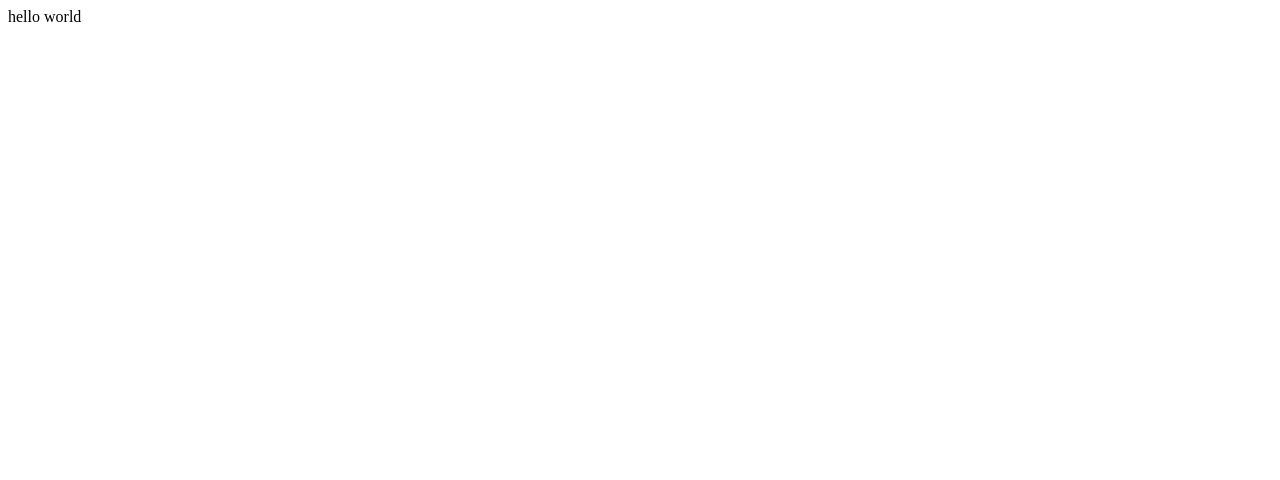
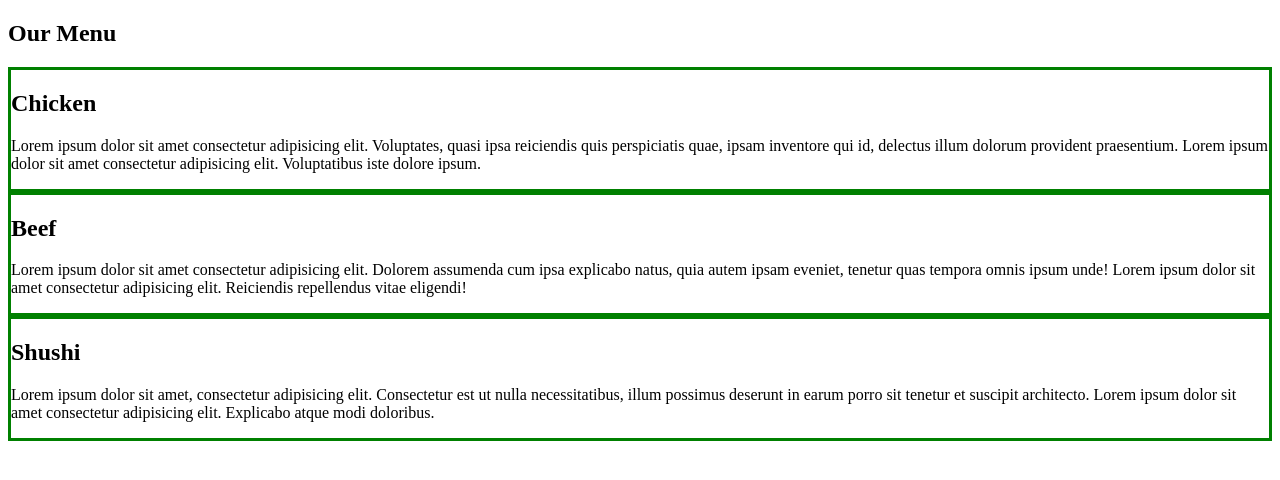
Before and after one commit to sidramwaseem/module-2-solution, a plain HTML site: page index.html in a window 1280 px wide. Drawn offline with Linux system fonts and the light colour scheme.

Commit message:
another commit

```diff
--- a/index.html
+++ b/index.html
@@ -4,9 +4,28 @@
   <meta charset="UTF-8">
   <meta http-equiv="X-UA-Compatible" content="IE=edge">
   <meta name="viewport" content="width=device-width, initial-scale=1.0">
-  <title>Document</title>
+  <link rel="stylesheet" href="style.css">
+  <title>Assignment Solution for Module-2</title>
 </head>
 <body>
-  hello world
+  <section>
+    <div>
+      <h1>Our Menu</h1>
+    </div>
+    <div>
+      <div class="menu-item">
+        <h2>Chicken</h2>
+        <p>Lorem ipsum dolor sit amet consectetur adipisicing elit. Voluptates, quasi ipsa reiciendis quis perspiciatis quae, ipsam inventore qui id, delectus illum dolorum provident praesentium. Lorem ipsum dolor sit amet consectetur adipisicing elit. Voluptatibus iste dolore ipsum.</p>
+      </div>
+      <div class="menu-item">
+        <h2>Beef</h2>
+        <p>Lorem ipsum dolor sit amet consectetur adipisicing elit. Dolorem assumenda cum ipsa explicabo natus, quia autem ipsam eveniet, tenetur quas tempora omnis ipsum unde! Lorem ipsum dolor sit amet consectetur adipisicing elit. Reiciendis repellendus vitae eligendi!</p>
+      </div>
+      <div class="menu-item">
+        <h2>Shushi</h2>
+        <p>Lorem ipsum dolor sit amet, consectetur adipisicing elit. Consectetur est ut nulla necessitatibus, illum possimus deserunt in earum porro sit tenetur et suscipit architecto. Lorem ipsum dolor sit amet consectetur adipisicing elit. Explicabo atque modi doloribus.</p>
+      </div>
+    </div>
+  </section>
 </body>
 </html>
--- a/style.css
+++ b/style.css
@@ -0,0 +1,3 @@
+.menu-item{
+  border: 3px solid green;
+}
```
